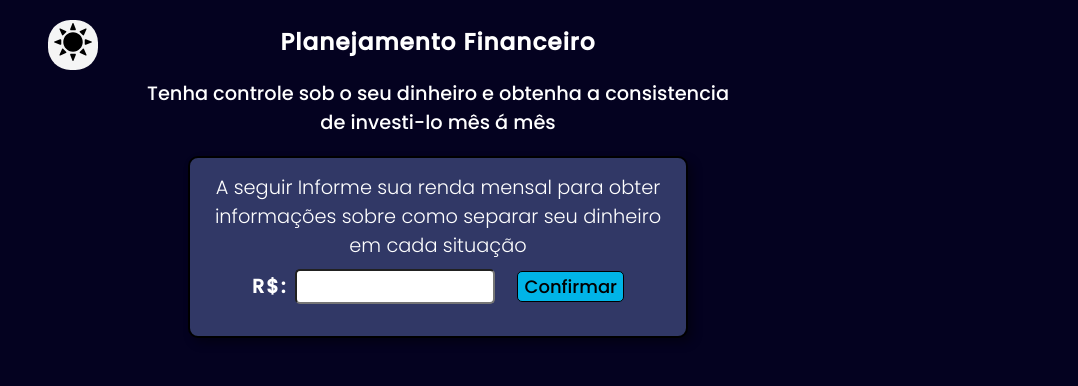
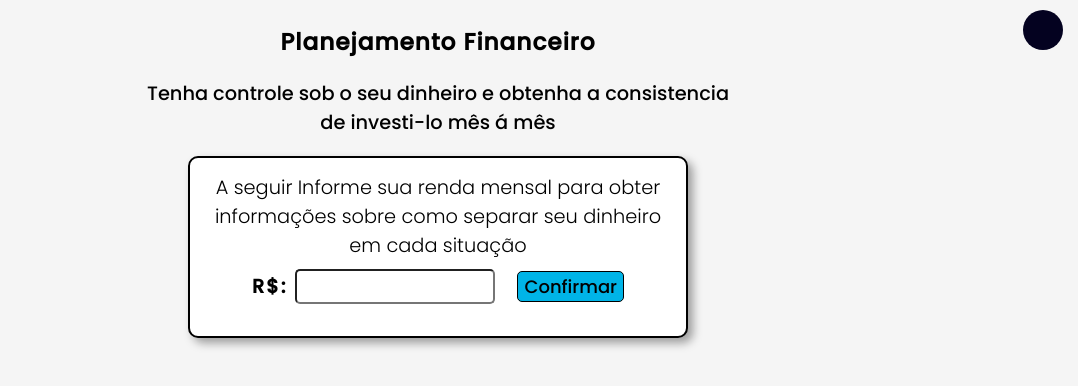
Before and after one commit to Guivieirasilva/controle-financeiro, a plain HTML site: page index.html in a window 1280 px wide. Shown: the whole page, without its empty margins (202-1280 px from the left). Drawn offline with Linux system fonts and the light colour scheme.

Commit message:
modoEscuro adicionado

```diff
--- a/asc/CSS/base.css
+++ b/asc/CSS/base.css
@@ -18,11 +18,19 @@
 
 
 }
+body{
+    background: var(--bg);
+    display: flex;
+    justify-content: center;
+    height: 100vh;
+    color: var(--FonteCor);
+    transition: background 0.5s linear, color 0.5s linear;
+}
 
 .modoClaro{
  --bg: var(--whiteSmoke);
  --bgDiv: var(--white);
- --bgMode: var(--purpleDark);
+ --bgMode: var(--whiteBlue);
  --FonteCor: var(--black) ;
  --botaoCor: var(--whiteBlue) ;
  --linkCor: var(--violet);
@@ -37,18 +45,25 @@
  --linkCor: var(--pink);
 
 }
-.btn{
-    position: absolute;
-    top: 20px;
-    left: 250px;
-    height: 50px;
-    width: 50px;
-    border-radius: 45%;
-    border: none;
-    color: black;
-    background-color: var(--bgMode);
+.tema{
+    position: fixed;
+    top: 10px;
+    right: 15px;
 }
-.sol{
-    padding: 2px auto;
-    margin: 2px auto;
+label{
+    background-color: var(--purpleDark);
+    border-radius: 50%;
+    display: inline-block;
+    width: 40px;
+    height: 40px;
+    cursor: pointer;
+    user-select: none;
+    transition: background 0.5s linear;
 }
+body.modoEscuro label {
+    background-color: var(--whiteSmoke);
+
+}
+input[type="checkbox"]{
+    visibility: hidden;
+}
--- a/asc/CSS/style.css
+++ b/asc/CSS/style.css
@@ -1,13 +1,7 @@
 @import url(base.css);
 @import url(popup.css);
 
-body{
-    background: var(--bg);
-    display: flex;
-    justify-content: center;
-    height: 100vh;
-    color: var(--FonteCor);
-}
+
 header{
     width: 600px;
 }
--- a/asc/JS/app.js
+++ b/asc/JS/app.js
@@ -1,4 +1,4 @@
-const RENDA = document.querySelector("input")
+const RENDA = document.querySelector("input.renda")
 
 const RESULTADOS =document.querySelector("#resultados")
 
@@ -17,6 +17,16 @@ const CALCULAR = document.getElementById("calcular")
 const BOTAO = document.querySelectorAll('.button')
 
 const POPUP = document.querySelectorAll('div.popup-wrapper')
+
+const BTN = document.getElementById("btn")
+
+function alteraTema(){
+
+BTN.addEventListener("change", (e) => {
+    document.body.classList.toggle("modoEscuro", e.target.checked)
+})
+
+}
 
 function abrirPopup(){
 
@@ -54,15 +64,8 @@ function fecharPopup(){
 function display() {
     var resultado = document.getElementsByClassName("resultados")[0]
 
-    if(Number(RENDA.value) > "500"  ){
-        resultado.style.display = "block"
-        console.log("foi");
     } else {
         resultado.style.display = "block"
-        resultado.innerHTML = `<span>O valor inserido precisa ser maior que R$500,00</span>`
-        setTimeout(
-        'location.reload()', 2000
-        )
     }
 }
 
@@ -83,6 +86,7 @@ function calcular(){
         })
 }
 
+alteraTema()
 calcular()
 abrirPopup()
 fecharPopup()
--- a/index.html
+++ b/index.html
@@ -9,8 +9,11 @@
 
     <title>Planejamento financeiro - controle seu dinheiro e tenha uma vida melhor</title>
 </head>
-<body class=" modoEscuro modoClaro">
-    <button class="btn"><img src="asc/imagens/sun-svgrepo-com (1).svg" alt="imagem do Sol" class="sol"></button>
+<body id="bodytema" class="modoClaro">
+    <div class="tema">
+        <input type="checkbox" name="btn" id="btn">
+        <label for="btn"></label>
+    </div>
     <div class="container">
         <header>
             <div>
@@ -25,7 +28,7 @@
             <section>
                 <span>A seguir Informe sua renda mensal para obter informações sobre como separar seu dinheiro em cada situação</span><br>
 
-                <strong>R$:</strong> <input class="renda" type="number">
+                <strong>R$:</strong> <input class="renda" type="number" required>
                 <button type="button" id="calcular" onclick="display()">Confirmar</button>
 
             </section>
```
